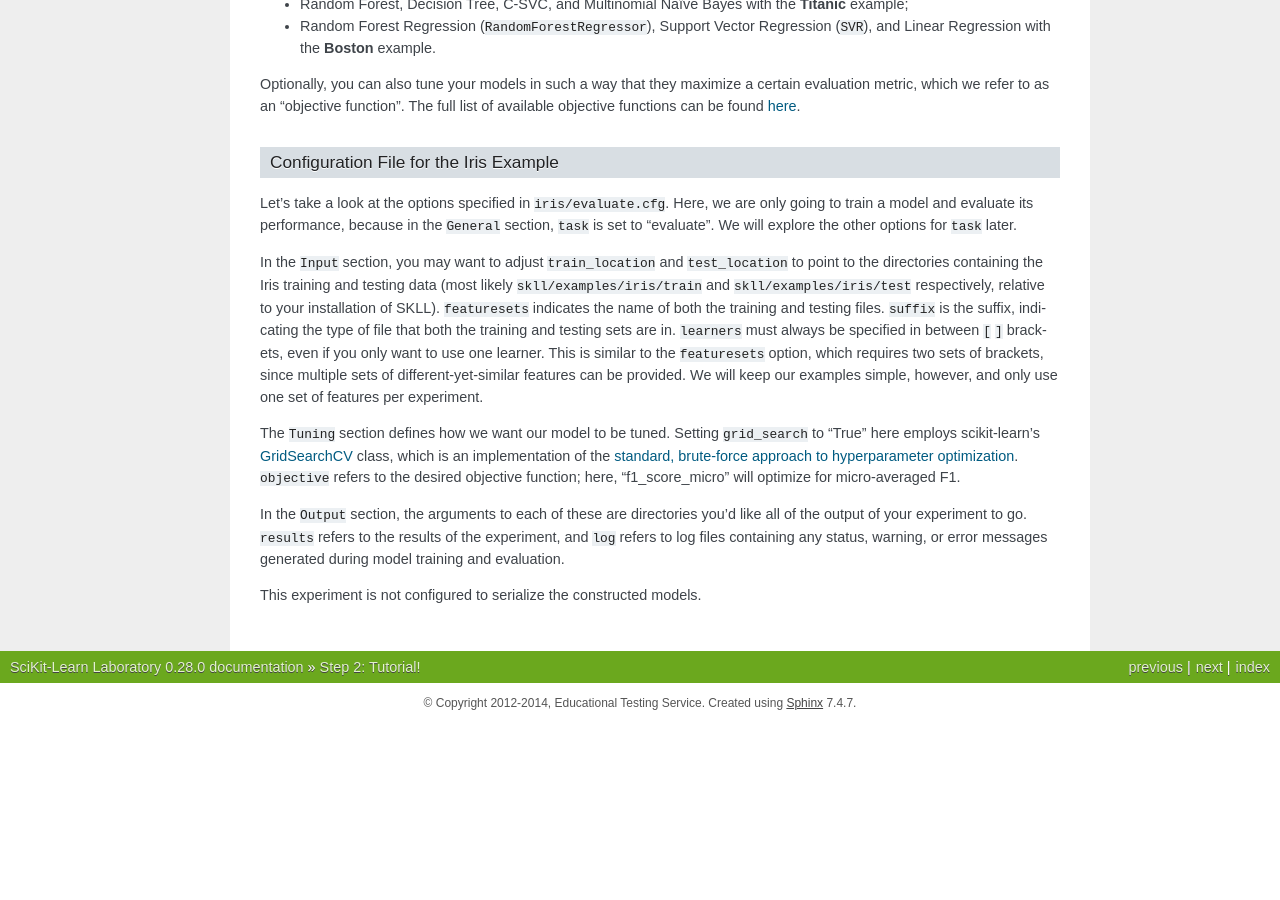
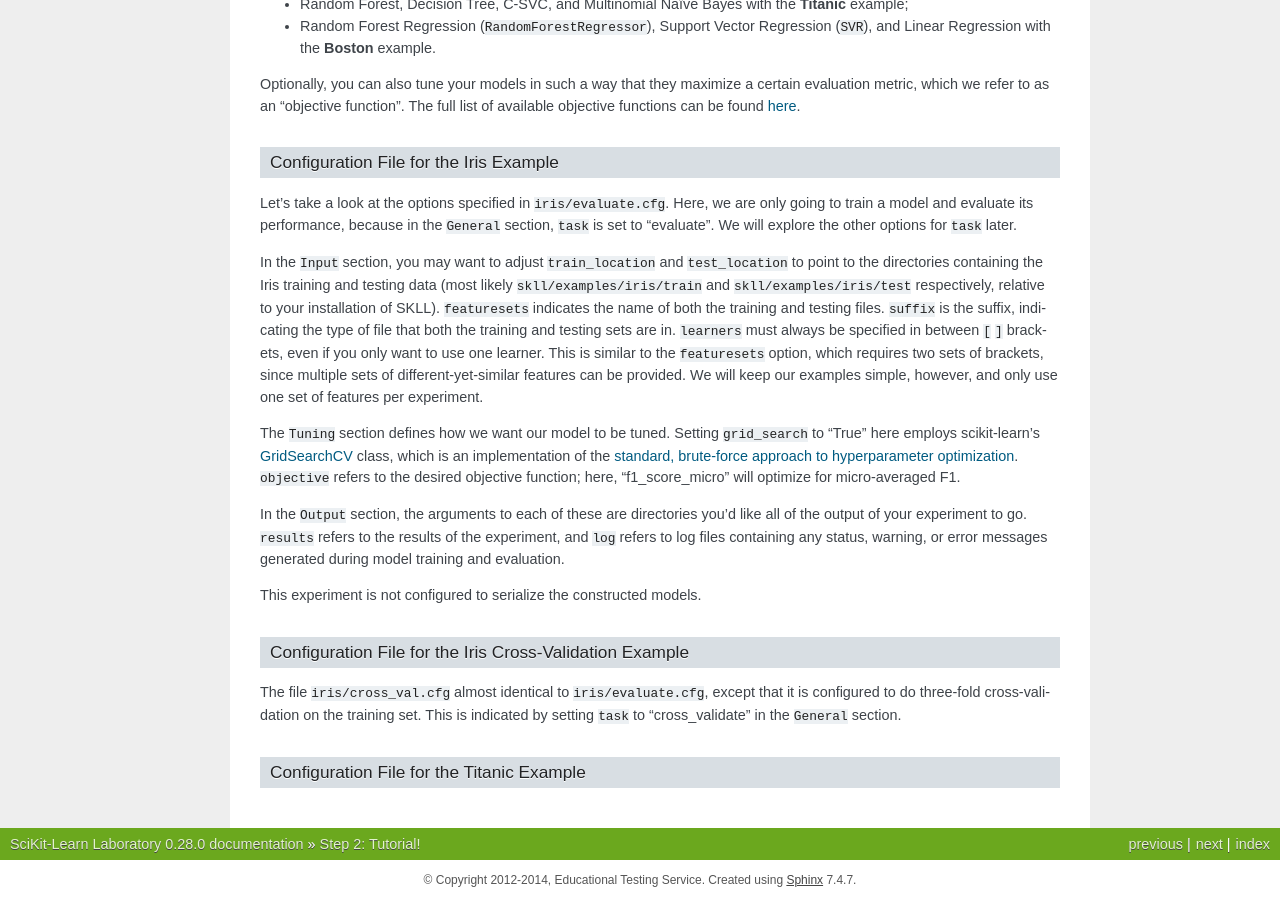
Before and after one commit to EducationalTestingService/skll, a Sphinx documentation site: the page built from doc/tutorial.rst, in a window 1280 px wide and 900 px high, scrolled down 807 px. Built offline with Sphinx 7.4.7, drawn with Linux system fonts in a browser that asks for light colours; before the commit the page ends 1530 px from its top, so only the background shows below that; some of the changed text lies outside the part shown.

Commit message:
Iris cross-val config file

```diff
--- a/doc/tutorial.rst
+++ b/doc/tutorial.rst
@@ -43,3 +43,11 @@ The ``Tuning`` section defines how we want our model to be tuned.  Setting ``gri
 In the ``Output`` section, the arguments to each of these are directories you'd like all of the output of your experiment to go.  ``results`` refers to the results of the experiment, and ``log`` refers to log files containing any status, warning, or error messages generated during model training and evaluation.
 
 This experiment is not configured to serialize the constructed models.
+
+Configuration File for the Iris Cross-Validation Example
+^^^^^^^^^^^^^^^^^^^^^^^^^^^^^^^^^^^^^^^^^^^^^^^^^^^^^^^^
+
+The file ``iris/cross_val.cfg`` almost identical to ``iris/evaluate.cfg``, except that it is configured to do three-fold cross-validation on the training set.  This is indicated by setting ``task`` to "cross_validate" in the ``General`` section.
+
+Configuration File for the Titanic Example
+^^^^^^^^^^^^^^^^^^^^^^^^^^^^^^^^^^^^^^^^^^
```
